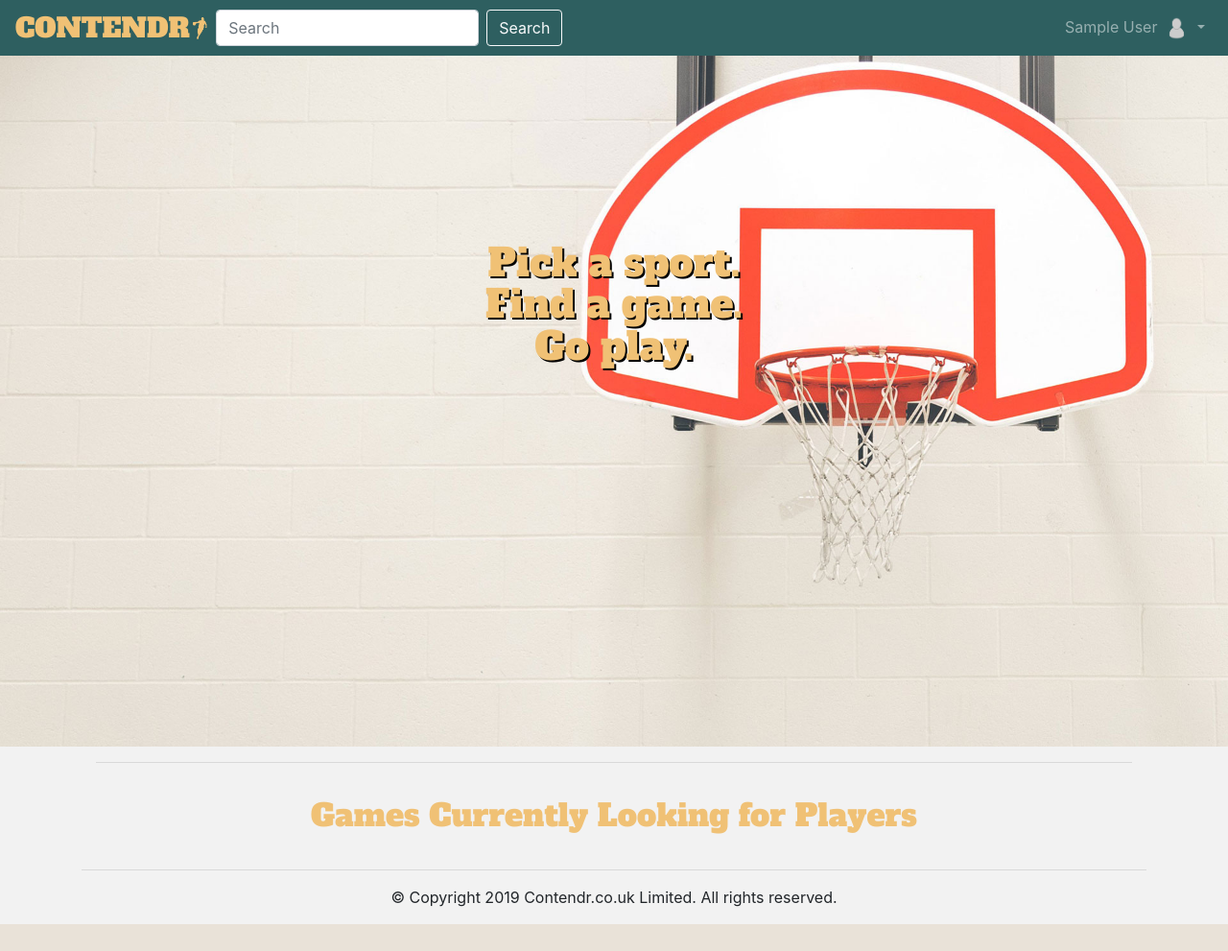
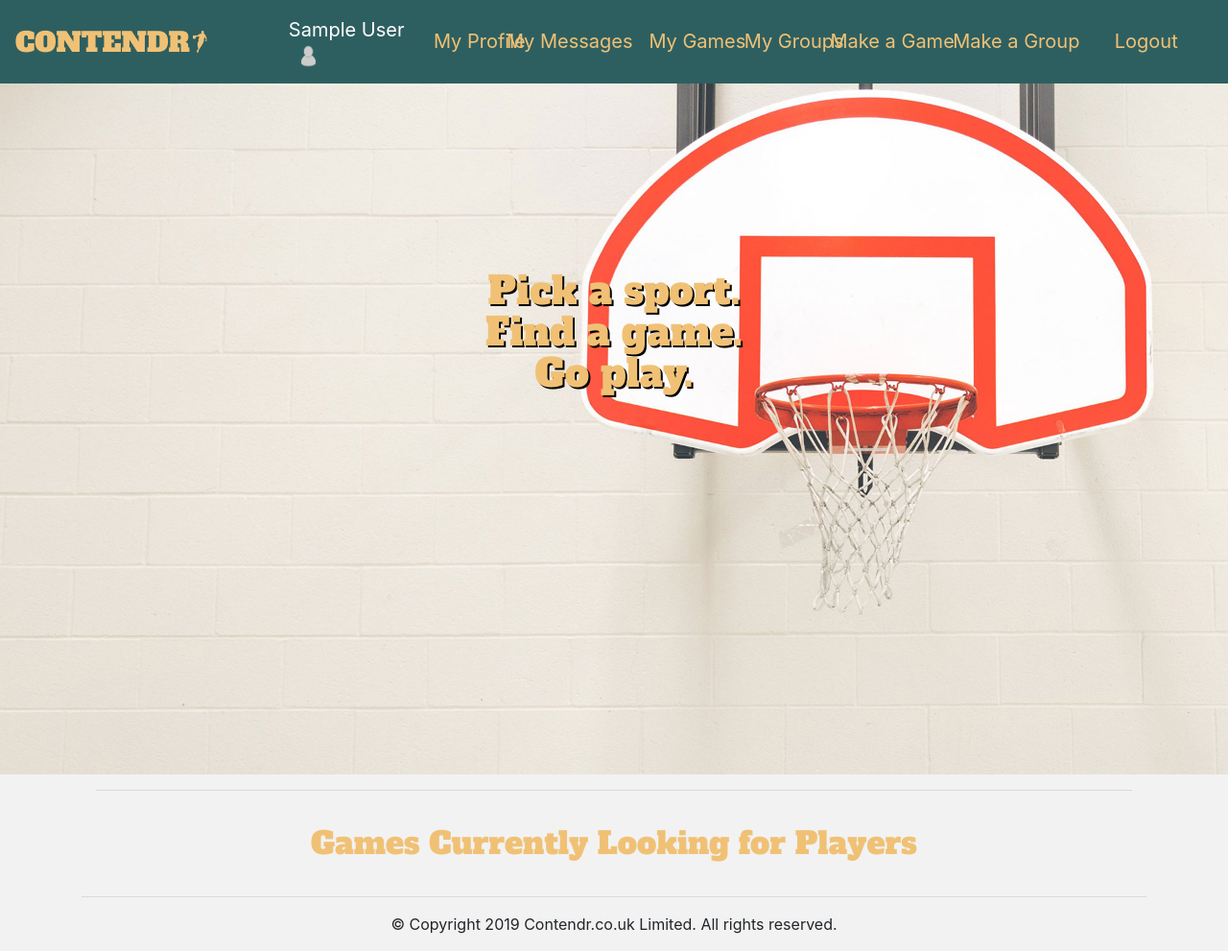
Before and after one commit to davekennedy1/Contendr, a PHP site: page /user/index.php in a window 1280 px wide. Shown: the whole page at 96% size. Before the commit the page ends 963 px from the top, so only its background shows below. Run offline with PHP 8.4, Linux system fonts and the light colour scheme; the visitor is signed in with stand-in values (Sample User, id 1); data that the repository does not hold is empty.

```diff
--- a/contendr/conn.php
+++ b/contendr/conn.php
@@ -4,7 +4,7 @@
   //username
   $username = "root";
   //password
-  $password = "1Qwertyu";
+  $password = "root";
   //dbname
   $db = "Contendr";
 
--- /dev/null
+++ b/contendr/js/offcanvas.js
@@ -0,0 +1,7 @@
+$(function () {
+    'use strict'
+
+    $('[data-toggle="offcanvas"]').on('click', function () {
+        $('.offcanvas-collapse').toggleClass('open')
+    })
+})
--- a/contendr/nav.php
+++ b/contendr/nav.php
@@ -36,6 +36,7 @@ $logoImage = "logoImages/".$num.".png";
 ?>
 
   <div class="d-flex flex-row order-2 order-lg ml-auto">
+
     <ul class="navbar-nav flex-row">
       <li class="nav-item linkpad">  <a class="nav-link" data-toggle="modal" data-target="#loginModal" href="#">Login</a></li>
       <li class="nav-item linkpad">  <a class="nav-link" data-toggle="modal" data-target="#signUPModal" href="#">Signup</a></li>
@@ -117,7 +118,7 @@ $logoImage = "logoImages/".$num.".png";
         </div>
         <div class="row">
           <div class="signupBttmBtn buttonpos">
-            <a class="btn btn-info btn-block" href="signup.php" role="button">Sign Up</a>
+            <a class="btn btn-info btn-block" href="#" role="button">Sign Up</a><!--signup.php  for href -->
           </div>
         </div>
       </div>
--- a/contendr/stylesheets/gui.css
+++ b/contendr/stylesheets/gui.css
@@ -9,12 +9,41 @@
   border: thin solid black;
 }
 
+.mobileUsrNavatar{
+    display: none;
+}
+
+.navbar-toggler:focus, .navbar-toggler:active {
+    outline: none;
+    box-shadow: none;
+}
+
 .mainbk{
   background-color: hsl(182,35%,28%);
 }
 
 .linkpad{
   padding-right: 10px;
+}
+
+.navbar-brand {
+    text-decoration: none;
+}
+
+.navButtons {
+    color: hsl(37,80%,70%);
+    position: relative;
+    left: -55%;
+    font-size: 20px;
+}
+
+.navList{
+    padding-top: 20px;
+}
+
+.navButtons:hover{
+    color: white;
+    text-decoration:none;
 }
 
 .navImages{
@@ -368,5 +397,10 @@
 
   }
 
+  /*usr Nav*/
+    .mobileUsrNavatar{
+        display: block;
+    }
+
 
 }
--- /dev/null
+++ b/contendr/stylesheets/offcanvas.css
@@ -0,0 +1,72 @@
+/*html,*/
+body {
+    overflow-x: hidden; /* Prevent scroll on narrow devices */
+}
+
+@media (max-width: 574.98px) {
+    .offcanvas-collapse {
+        position: fixed;
+        top: 56px; /* Height of navbar */
+        bottom: 0;
+        left: 100%;
+        width: 100%;
+        padding-right: 1rem;
+        padding-left: 1rem;
+        overflow-y: auto;
+        visibility: hidden;
+        background-color: hsl(181,82%,15%, 0.95);
+        transition: visibility .3s ease-in-out, -webkit-transform .3s ease-in-out;
+        transition: transform .3s ease-in-out, visibility .3s ease-in-out;
+        transition: transform .3s ease-in-out, visibility .3s ease-in-out, -webkit-transform .3s ease-in-out;
+    }
+    .offcanvas-collapse.open {
+        visibility: visible;
+        -webkit-transform: translateX(-50%);
+        transform: translateX(-50%);
+    }
+}
+
+.nav-scroller {
+    position: relative;
+    z-index: 2;
+    height: 2.75rem;
+    overflow-y: hidden;
+}
+
+.nav-scroller .nav {
+    display: -ms-flexbox;
+    display: flex;
+    -ms-flex-wrap: nowrap;
+    flex-wrap: nowrap;
+    padding-bottom: 1rem;
+    margin-top: -1px;
+    overflow-x: auto;
+    color: rgba(255, 255, 255, .75);
+    text-align: center;
+    white-space: nowrap;
+    -webkit-overflow-scrolling: touch;
+}
+
+.nav-underline .nav-link {
+    padding-top: .75rem;
+    padding-bottom: .75rem;
+    font-size: .875rem;
+    color: #6c757d;
+}
+
+.nav-underline .nav-link:hover {
+    color: #007bff;
+}
+
+.nav-underline .active {
+    font-weight: 500;
+    color: #343a40;
+}
+
+.text-white-50 { color: rgba(255, 255, 255, .5); }
+
+.bg-purple { background-color: #6f42c1; }
+
+.lh-100 { line-height: 1; }
+.lh-125 { line-height: 1.25; }
+.lh-150 { line-height: 1.5; }
--- a/contendr/user/usernav.php
+++ b/contendr/user/usernav.php
@@ -32,13 +32,11 @@ if(!$avatarResult){
 <head>
   <meta charset="utf-8">
   <meta name="viewport" content="width=device-width, initial-scale=1, shrink-to-fit=no">
+    <link rel="canonical" href="https://getbootstrap.com/docs/4.3/examples/offcanvas/">
     <link rel="stylesheet" href="https://stackpath.bootstrapcdn.com/bootstrap/4.3.1/css/bootstrap.min.css" integrity="sha384-ggOyR0iXCbMQv3Xipma34MD+dH/1fQ784/j6cY/iJTQUOhcWr7x9JvoRxT2MZw1T" crossorigin="anonymous">
-
+    <link href="../stylesheets/offcanvas.css" rel="stylesheet">
+    <link href="https://fonts.googleapis.com/css?family=Alfa+Slab+One" rel="stylesheet">
     <link rel="stylesheet" href="../stylesheets/gui.css">
-
-
-  <link href="https://fonts.googleapis.com/css?family=Alfa+Slab+One" rel="stylesheet">
-
   <title>Contendr</title>
 </head>
 
@@ -52,34 +50,48 @@ if(!$avatarResult){
   "
 ?>
 
-<button class="navbar-toggler" type="button" data-toggle="collapse" data-target="#navbarSupportedContent" aria-controls="navbarSupportedContent" aria-expanded="false" aria-label="Toggle navigation">
-    <span class="navbar-toggler-icon"></span>
+<button class="navbar-toggler p-0 border-0 navButton" type="button" data-toggle="offcanvas">
+    <?php echo"<img class='usrNavImage' src='../$avatarImage' width='25'> ";?>
+
 </button>
 
-<div class="collapse navbar-collapse" id="navbarSupportedContent">
-  <form class="form-inline my-2 my-lg-0">
-    <input class="form-control mr-sm-2" type="search" placeholder="Search" aria-label="Search">
-    <button class="btn my-2 my-sm-0 btn-outline-light" type="submit">Search</button>
-  </form>
+<div class="navbar-collapse offcanvas-collapse" id="navbarsExampleDefault">
     <ul class="navbar-nav ml-auto">
 
-      <li class="nav-item dropdown">
-        <a class="nav-link dropdown-toggle" href="#" id="navbarDropdownMenuLink" role="button" data-toggle="dropdown" aria-haspopup="true" aria-expanded="false"><?php echo "$sessionUser"; echo"<img class='usrNavImage' src='../$avatarImage' width='25'> ";?></a>
+        <li class="nav-item active">
+            <a class="nav-link navButtons" href="index.php"><?php echo "$sessionUser"; echo"<img class='usrNavImage mobileUsrNavatar' src='../$avatarImage' width='25'> ";?></a>
+        </li>
 
-
+        <li class="nav-item navList">
+            <a class="navButtons" href="#">My Profile</a>
+        </li>
+        <li class="nav-item navList">
+            <a class="navButtons" href="#">My Messages</a>
+        </li>
+        <li class="nav-item navList">
+            <a class="navButtons" href="#">My Games</a>
+        </li>
+        <li class="nav-item navList">
+            <a class="navButtons" href="#">My Groups</a>
+        </li>
+        <li class="nav-item navList">
+            <a class="navButtons" href="#">Make a Game</a>
+        </li>
+        <li class="nav-item navList">
+            <a class="navButtons" href="#">Make a Group</a>
+        </li>
+        <li class="nav-item navList">
+            <a class="navButtons" href="signout.php">Logout</a>
         </li>
     </ul>
-    <div class="dropdown-menu" aria-labelledby="navbarDropdown">
-      <a class="dropdown-item" href="#">Action</a>
-      <a class="dropdown-item" href="signout.php">Logout</a>
-    </div>
   </div>
 
 
 </nav>
-
     <script src="https://code.jquery.com/jquery-3.3.1.slim.min.js" integrity="sha384-q8i/X+965DzO0rT7abK41JStQIAqVgRVzpbzo5smXKp4YfRvH+8abtTE1Pi6jizo" crossorigin="anonymous"></script>
     <script src="https://cdnjs.cloudflare.com/ajax/libs/popper.js/1.14.7/umd/popper.min.js" integrity="sha384-UO2eT0CpHqdSJQ6hJty5KVphtPhzWj9WO1clHTMGa3JDZwrnQq4sF86dIHNDz0W1" crossorigin="anonymous"></script>
+    <script>window.jQuery || document.write('<script src="/docs/4.3/assets/js/vendor/jquery-slim.min.js"><\/script>')</script>
     <script src="https://stackpath.bootstrapcdn.com/bootstrap/4.3.1/js/bootstrap.min.js" integrity="sha384-JjSmVgyd0p3pXB1rRibZUAYoIIy6OrQ6VrjIEaFf/nJGzIxFDsf4x0xIM+B07jRM" crossorigin="anonymous"></script>
+    <script src="../js/offcanvas.js"></script>
 </body>
 </html>
--- a/contendr/usercheck.php
+++ b/contendr/usercheck.php
@@ -14,7 +14,7 @@
   $num = $result->num_rows;
 
   //check if username already exists
-  if($num<1 &&  $user != ''){
+  if($num<1){
     echo"We'll never share your email with anyone else.";
   }else if($num>0){
     echo"That email is already registered";
```
Also changed, not shown: contendr/404.html (added, +10 -0 lines), contendr/registeruser.php (+5 -4 lines), contendr/user/game.php (+54 -26 lines), contendr/gameImages/ravens.jpg. Lines whose indentation alone changed are shown as unchanged.
